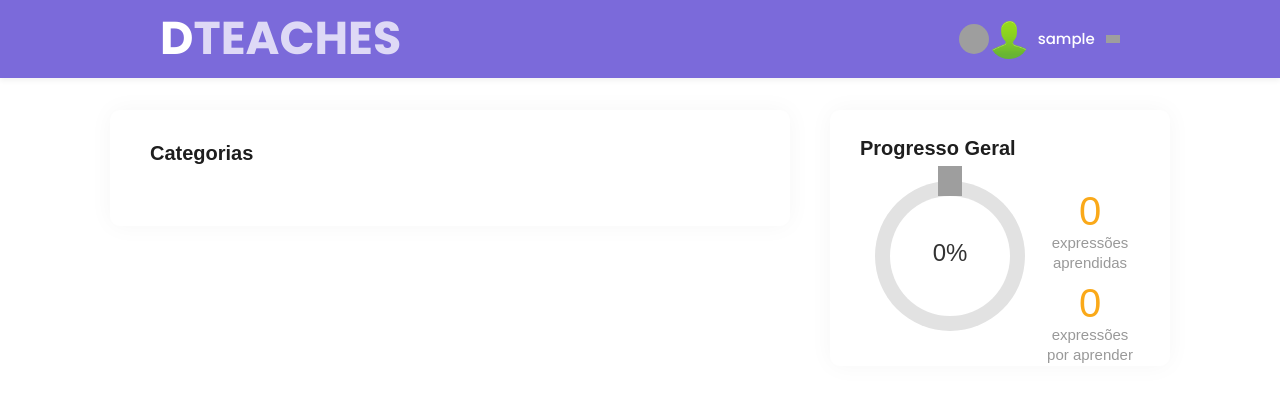
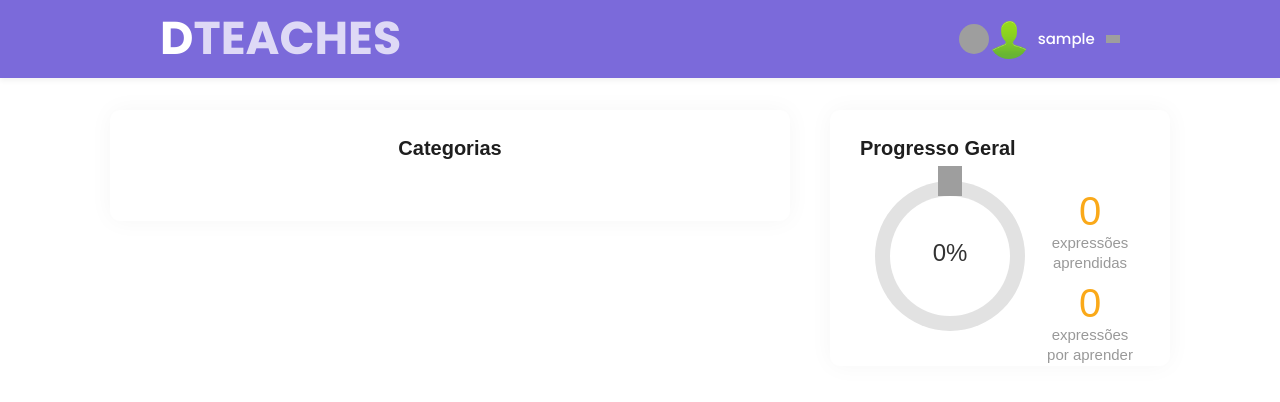
Before and after one commit to aeco24-25/relatorio-da-pap-dvdrlm, a PHP site: page /user/indexuser.php in a window 1280 px wide. Shown: the top 402 px of the page. Run offline with PHP 8.4, Linux system fonts and the light colour scheme; the visitor is signed in with stand-in values (Sample User, id 1); data that the repository does not hold is empty; some web fonts are replaced; grey boxes are pictures that could not be loaded.

Commit message:
ai nao sei tou morto e quero chorar nao consegui

```diff
--- a/user/indexuser.php
+++ b/user/indexuser.php
@@ -291,7 +291,7 @@ while ($row = $result_categorias_progresso->fetch_assoc()) {
           </div>
           <div class="_3MT-S">
               <div class="_2hEQd _1E3L7">
-                <h2 style="margin-bottom: 20px;">Categorias</h2>
+                <h2 style="margin-top: -10px; margin-bottom: 20px; text-align: center;">Categorias</h2>
                 <div style="max-width: 800px; margin: 0 auto;">
                   <?php
                   $result_categorias->data_seek(0);
--- a/user/logout.php
+++ b/user/logout.php
@@ -5,7 +5,7 @@ session_start();
 // Destruir a sessão
 session_destroy();
 
-// Redirecionar para a página de login
+// Redirecionar para a página de index
 header('Location: ../index.php');
 exit();
 ?>
```
